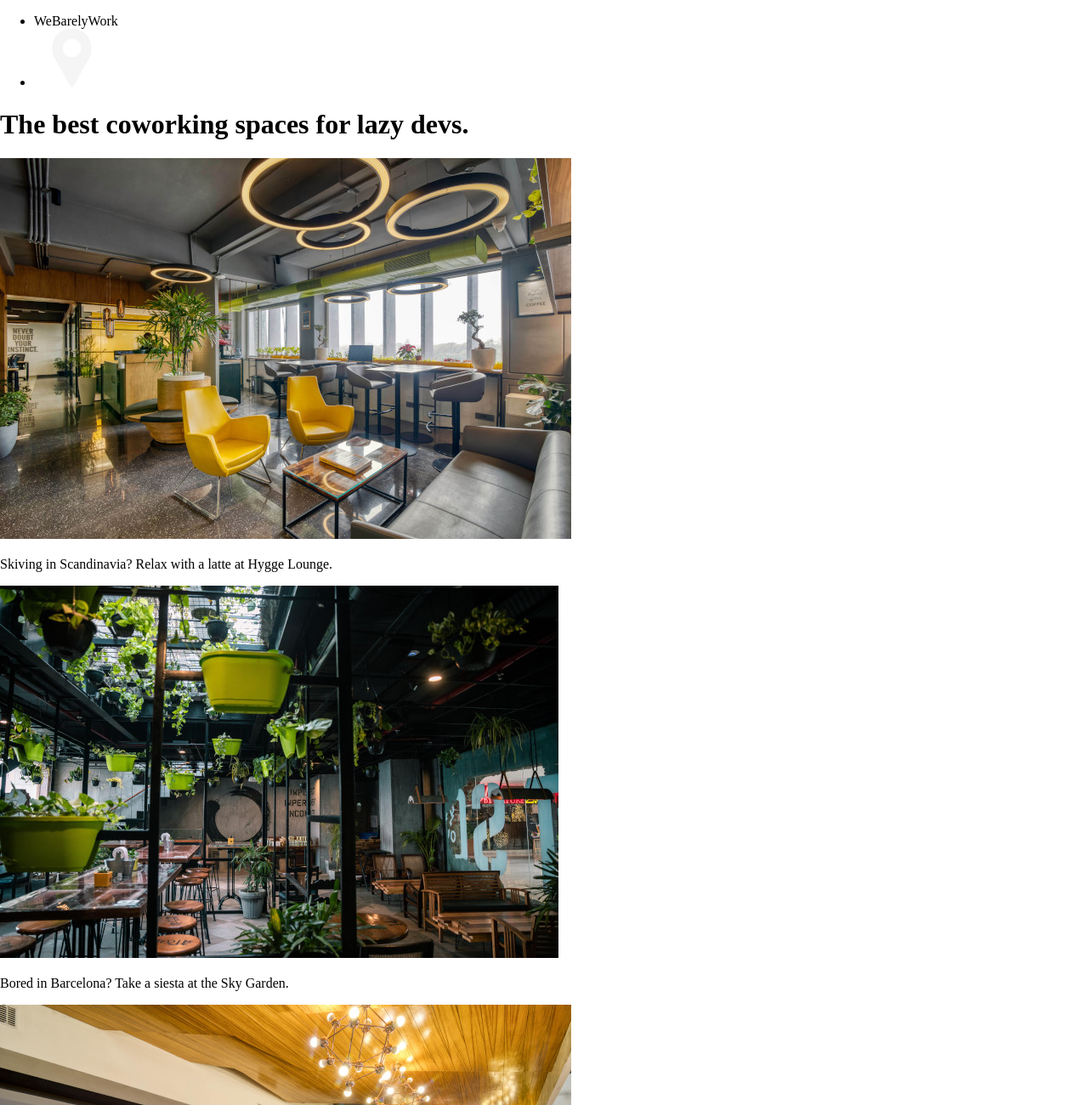
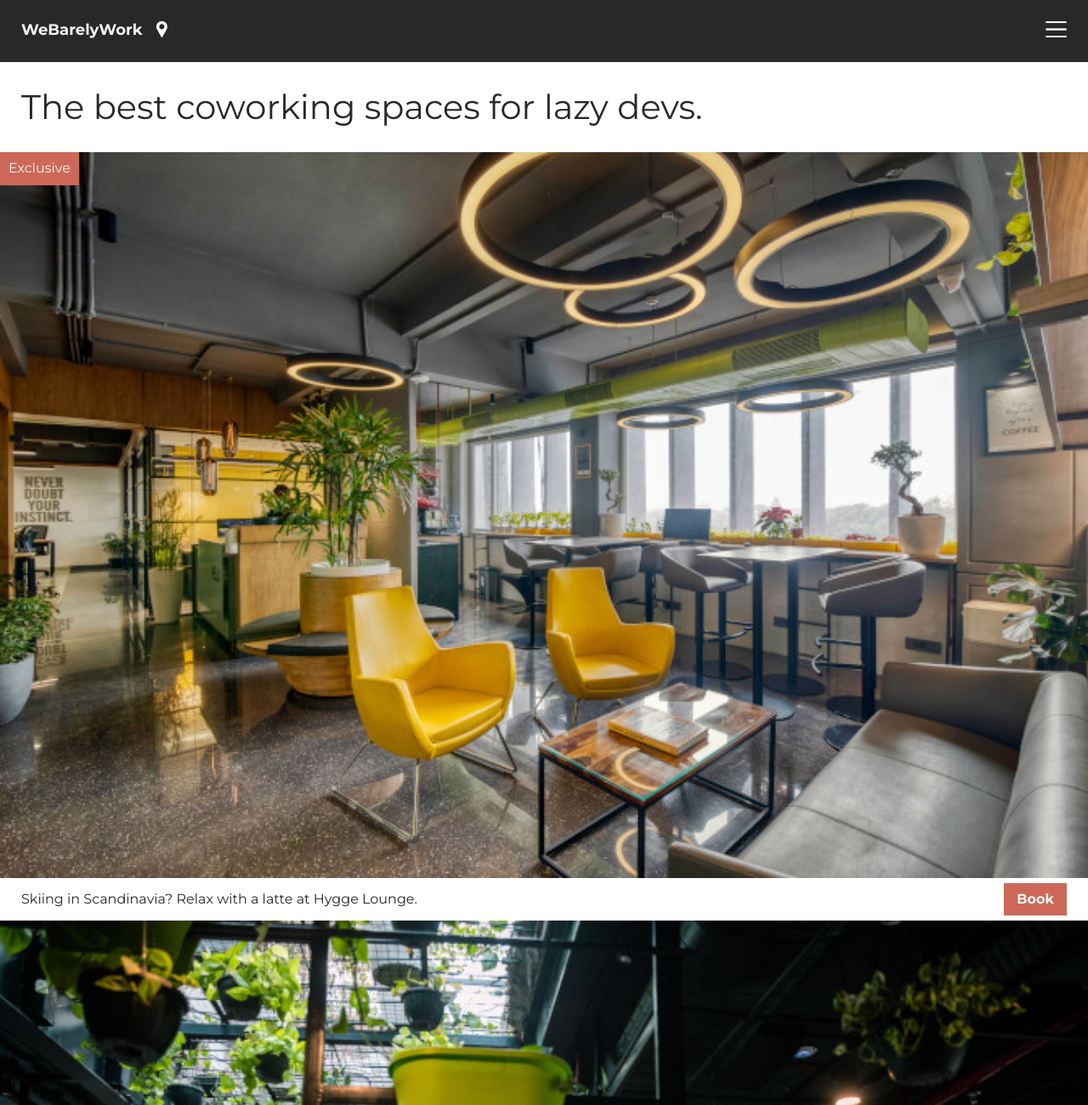
Before and after one commit to jeremybouldin/CoworkingSite, a plain HTML site: page index.html in a window 1280 px wide. Shown: the top 1300 px of the page at 85% size. Drawn offline with nearby package versions, Linux system fonts and the light colour scheme.

Commit message:
added buttons and banners to website

```diff
--- a/css/styles.css
+++ b/css/styles.css
@@ -1,10 +1,84 @@
 body {
     margin: 0;
     padding: 0;
+    font-family: 'Montserrat', sans-serif;
+    color: #282828;
 }
 
-/*
-Challenge:
-1. Get this layout looking like the
-   screenshots on the slide.
-*/
+h1 {
+    font-size: 40px;
+    font-weight: 400;
+    margin: 30px 25px;
+}
+
+
+/* Header */
+nav {
+    background-color: #282828;
+    color: whitesmoke;
+}
+
+nav ul {
+    list-style: none;
+    padding: 25px;
+    margin: 0;
+    gap: 10px;
+}
+
+li {
+    cursor: pointer;
+}
+
+.logo {
+    font-size: 18px;
+    font-weight: 700;
+}
+
+.icon {
+    width: 25px;
+}
+
+
+/* Layout */
+.container {
+    display: flex;
+}
+
+.item {
+    position: relative;
+}
+
+.item-img {
+    width: 100%;
+    display: block;
+}
+
+.caption {
+    display: flex;
+    margin: 0 25px;
+    gap: 25px;
+    justify-content: space-between;
+}
+
+.align-right {
+    margin-left: auto;
+}
+
+.img-banner {
+    position: absolute;
+    left: 0;
+    top: 0;
+    background-color: #cd6858;
+    padding: 10px;
+    color: whitesmoke;
+}
+
+button {
+    border: none;
+    background-color: #cd6858;
+    color: whitesmoke;
+    padding: 10px 15px;
+    font-weight: 700;
+    cursor: pointer;
+    align-self: center  ;
+}
--- a/index.html
+++ b/index.html
@@ -17,10 +17,13 @@
     <body>
         <header>
             <nav>
-                <ul>
+                <ul class="container">
                     <li class="logo">WeBarelyWork</li>
                     <li>
                         <img src="images/pin.png" class="icon" alt="location" />
+                    </li>
+                    <li class="align-right">
+                        <img src="images/burger.png" class="icon" alt="" />
                     </li>
                 </ul>
             </nav>
@@ -31,6 +34,7 @@
             </section>
 
             <section class="item">
+                <div class="img-banner">Exclusive</div>
                 <img
                     src="images/hygge.jpg"
                     class="item-img"
@@ -38,9 +42,10 @@
                 />
                 <div class="caption">
                     <p>
-                        Skiving in Scandinavia? Relax with a latte at Hygge
+                        Skiing in Scandinavia? Relax with a latte at Hygge
                         Lounge.
                     </p>
+                    <button>Book</button>
                 </div>
             </section>
 
@@ -52,6 +57,7 @@
                 />
                 <div class="caption">
                     <p>Bored in Barcelona? Take a siesta at the Sky Garden.</p>
+                    <button>Book</button>
                 </div>
             </section>
 
@@ -66,6 +72,7 @@
                         Relaxing in Rio? Take some downtime at the Generator
                         Hub.
                     </p>
+                    <button>Book</button>
                 </div>
             </section>
         </main>
```
